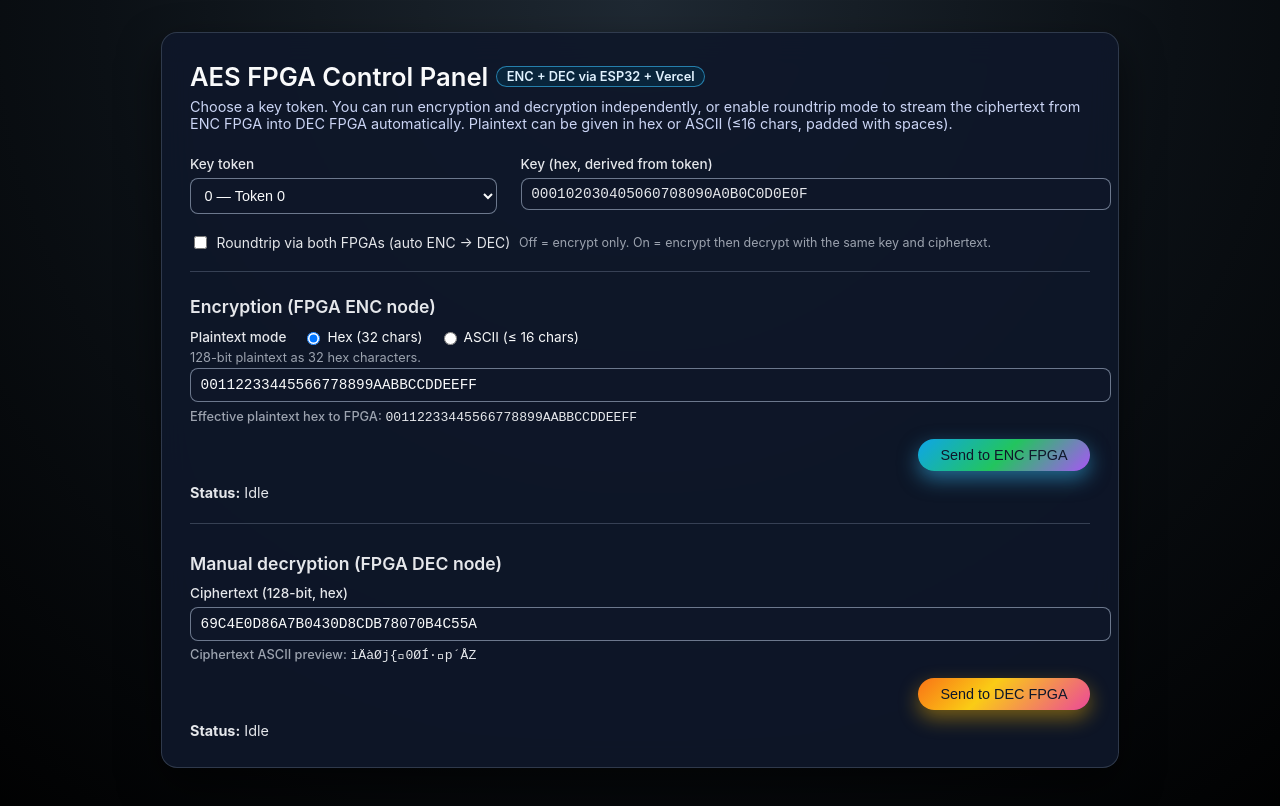
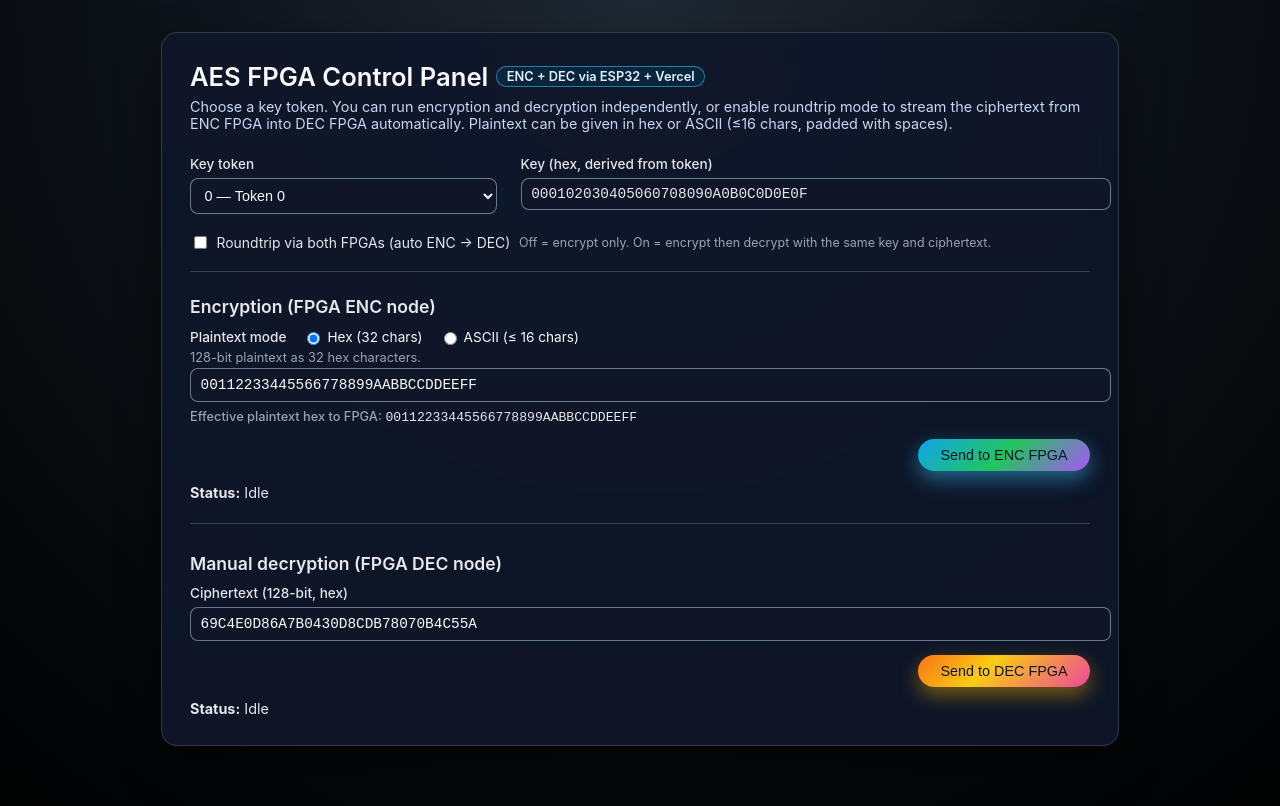
Before and after one commit to Denishes/aes-web, a Next.js app: page / in a window 1280 px wide. Shown: the top 806 px of the page. Built offline with nearby package versions, Linux system fonts and the light colour scheme.

Commit message:
ASIIC decryption preview removed

```diff
--- a/pages/index.js
+++ b/pages/index.js
@@ -146,11 +146,6 @@ export default function Home() {
   const effectivePtHex = asciiMode
     ? asciiToHexPadded16(ptAscii)
     : ptHex.trim();
-
-  // Ciphertext ASCII preview (manual decrypt input)
-  const decCtAsciiPreview = decCtHex
-    ? hexToAsciiFromHex(decCtHex)
-    : "";
 
   // ========== Shared token handler ==========
   function onTokenChange(e) {
@@ -1288,29 +1283,6 @@ export default function Home() {
                     fontSize: "0.9rem",
                   }}
                 />
-                {/* Ciphertext ASCII preview */}
-                <div
-                  style={{
-                    marginTop: "0.4rem",
-                    fontSize: "0.8rem",
-                    color: "#9ca3af",
-                  }}
-                >
-                  <span style={{ fontWeight: 500 }}>
-                    Ciphertext ASCII preview:
-                  </span>{" "}
-                  <span
-                    style={{
-                      fontFamily: "monospace",
-                      fontSize: "0.82rem",
-                      color: "#e5e7eb",
-                    }}
-                  >
-                    {decCtHex
-                      ? decCtAsciiPreview || "⟨non-printable⟩"
-                      : "—"}
-                  </span>
-                </div>
               </div>
 
               <div style={{ textAlign: "right" }}>
```
